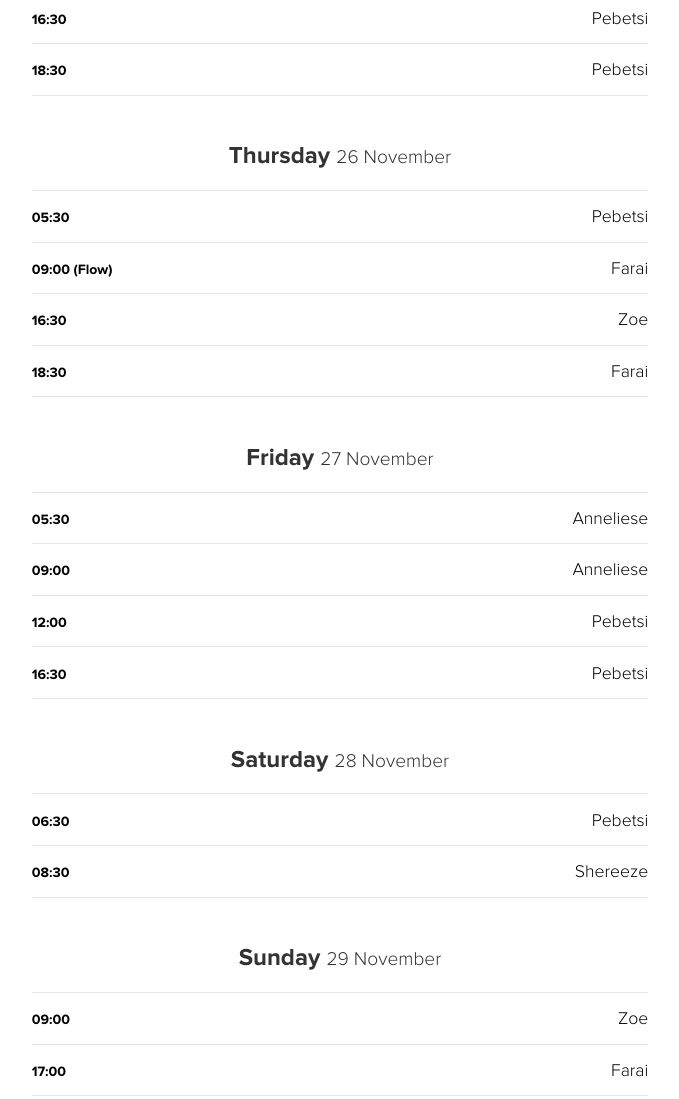
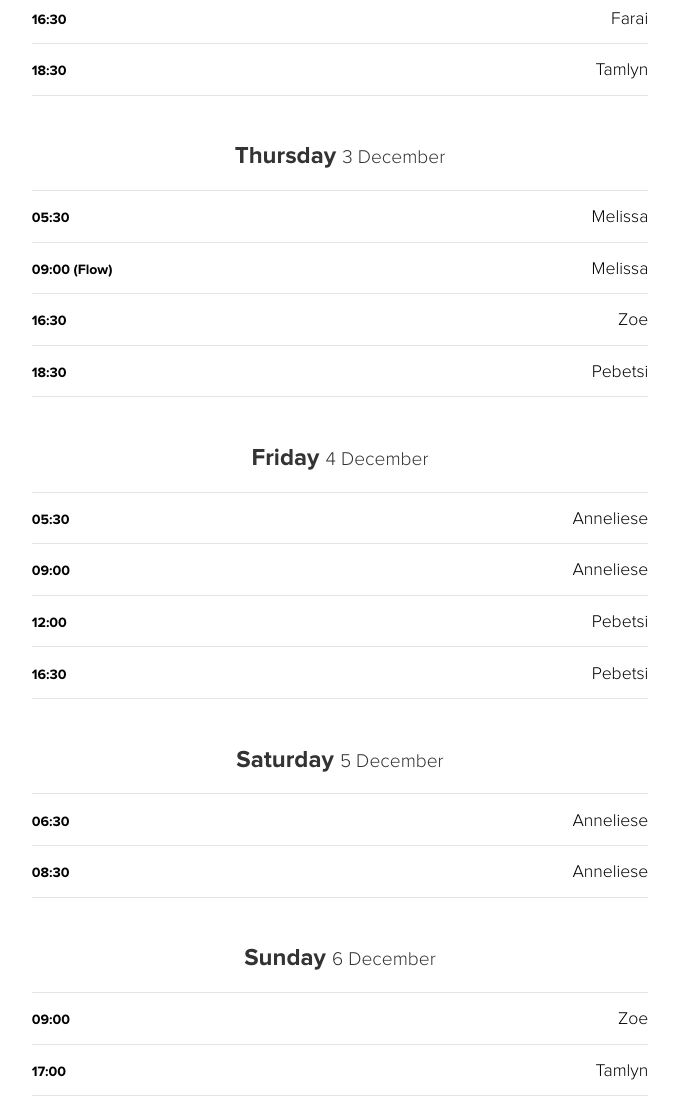
Before and after one commit to heyfarai/bikram, a website: page views/classes.html in a window 1280 px wide. Shown: the part 1227-2326 px from the top of the page, without its empty margins (300-979 px from the left). Drawn offline with nearby package versions, Linux system fonts and the light colour scheme; files that its build step writes are made by us from their sources.

Commit message:
December updates

```diff
--- a/views/classes.html
+++ b/views/classes.html
@@ -19,7 +19,7 @@
                         <div class="row">
                             <div class="col-sm-8 col-sm-offset-2">
                                 <ul class="class-list list-unstyled">
-                                    <li class="class-date"><h3><strong>Monday</strong> <span>23 November</span></h3></li>
+                                    <li class="class-date"><h3><strong>Monday</strong> <span>30 November</span></h3></li>
                                     <li>
                                         <span class="class-time">05:30</span>
                                         <span class="class-teacher pull-right">Anneliese</span>
@@ -30,7 +30,7 @@
                                     </li>
                                     <li>
                                         <span class="class-time">12:00</span>
-                                        <span class="class-teacher pull-right">Pebetsi</span>
+                                        <span class="class-teacher pull-right">Farai</span>
                                     </li>
                                     <li>
                                         <span class="class-time">16:30</span>
@@ -38,11 +38,11 @@
                                     </li>
                                     <li>
                                         <span class="class-time">18:30</span>
-                                        <span class="class-teacher pull-right">Farai</span>
+                                        <span class="class-teacher pull-right">Pebetsi</span>
                                     </li>
                                 </ul>
                                 <ul class="class-list list-unstyled">
-                                    <li class="class-date"><h3><strong>Tuesday</strong> <span>24 November</span></h3></li>
+                                    <li class="class-date"><h3><strong>Tuesday</strong> <span>1 December</span></h3></li>
                                     <li>
                                         <span class="class-time">05:30</span>
                                         <span class="class-teacher pull-right">Annelies</span>
@@ -62,14 +62,14 @@
                                 </ul>
 
                                 <ul class="class-list list-unstyled">
-                                    <li class="class-date"><h3><strong>Wednesday</strong> <span>25 November</span></h3></li>
+                                    <li class="class-date"><h3><strong>Wednesday</strong> <span>2 December</span></h3></li>
                                     <li>
                                         <span class="class-time">05:30</span>
-                                        <span class="class-teacher pull-right">Farai</span>
+                                        <span class="class-teacher pull-right">Pebetsi</span>
                                     </li>
                                     <li>
                                         <span class="class-time">09:00</span>
-                                        <span class="class-teacher pull-right">Farai</span>
+                                        <span class="class-teacher pull-right">Pebetsi</span>
                                     </li>
                                     <li>
                                         <span class="class-time">12:00</span>
@@ -77,7 +77,26 @@
                                     </li>
                                     <li>
                                         <span class="class-time">16:30</span>
-                                        <span class="class-teacher pull-right">Pebetsi</span>
+                                        <span class="class-teacher pull-right">Farai</span>
+                                    </li>
+                                    <li>
+                                        <span class="class-time">18:30</span>
+                                        <span class="class-teacher pull-right">Tamlyn</span>
+                                    </li>
+                                </ul>
+                                <ul class="class-list list-unstyled">
+                                    <li class="class-date"><h3><strong>Thursday</strong> <span>3 December</span></h3></li>
+                                    <li>
+                                        <span class="class-time">05:30</span>
+                                        <span class="class-teacher pull-right">Melissa</span>
+                                    </li>
+                                    <li>
+                                        <span class="class-time">09:00 (Flow)</span>
+                                        <span class="class-teacher pull-right">Melissa</span>
+                                    </li>
+                                    <li>
+                                        <span class="class-time">16:30</span>
+                                        <span class="class-teacher pull-right">Zoe</span>
                                     </li>
                                     <li>
                                         <span class="class-time">18:30</span>
@@ -85,26 +104,7 @@
                                     </li>
                                 </ul>
                                 <ul class="class-list list-unstyled">
-                                    <li class="class-date"><h3><strong>Thursday</strong> <span>26 November</span></h3></li>
-                                    <li>
-                                        <span class="class-time">05:30</span>
-                                        <span class="class-teacher pull-right">Pebetsi</span>
-                                    </li>
-                                    <li>
-                                        <span class="class-time">09:00 (Flow)</span>
-                                        <span class="class-teacher pull-right">Farai</span>
-                                    </li>
-                                    <li>
-                                        <span class="class-time">16:30</span>
-                                        <span class="class-teacher pull-right">Zoe</span>
-                                    </li>
-                                    <li>
-                                        <span class="class-time">18:30</span>
-                                        <span class="class-teacher pull-right">Farai</span>
-                                    </li>
-                                </ul>
-                                <ul class="class-list list-unstyled">
-                                    <li class="class-date"><h3><strong>Friday</strong> <span>27 November</span></h3></li>
+                                    <li class="class-date"><h3><strong>Friday</strong> <span>4 December</span></h3></li>
                                     <li>
                                         <span class="class-time">05:30</span>
                                         <span class="class-teacher pull-right">Anneliese</span>
@@ -123,25 +123,25 @@
                                     </li>
                                 </ul>
                                 <ul class="class-list list-unstyled">
-                                    <li class="class-date"><h3><strong>Saturday</strong> <span>28 November</span></h3></li>
+                                    <li class="class-date"><h3><strong>Saturday</strong> <span>5 December</span></h3></li>
                                     <li>
                                         <span class="class-time">06:30</span>
-                                        <span class="class-teacher pull-right">Pebetsi</span>
+                                        <span class="class-teacher pull-right">Anneliese</span>
                                     </li>
                                     <li>
                                         <span class="class-time">08:30</span>
-                                        <span class="class-teacher pull-right">Shereeze</span>
+                                        <span class="class-teacher pull-right">Anneliese</span>
                                     </li>
                                 </ul>
                                 <ul class="class-list list-unstyled">
-                                    <li class="class-date"><h3><strong>Sunday</strong> <span>29 November</span></h3></li>
+                                    <li class="class-date"><h3><strong>Sunday</strong> <span>6 December</span></h3></li>
                                     <li>
                                         <span class="class-time">09:00</span>
                                         <span class="class-teacher pull-right">Zoe</span>
                                     </li>
                                     <li>
                                         <span class="class-time">17:00</span>
-                                        <span class="class-teacher pull-right">Farai</span>
+                                        <span class="class-teacher pull-right">Tamlyn</span>
                                     </li>
                                 </ul>
                                 <!--
```
